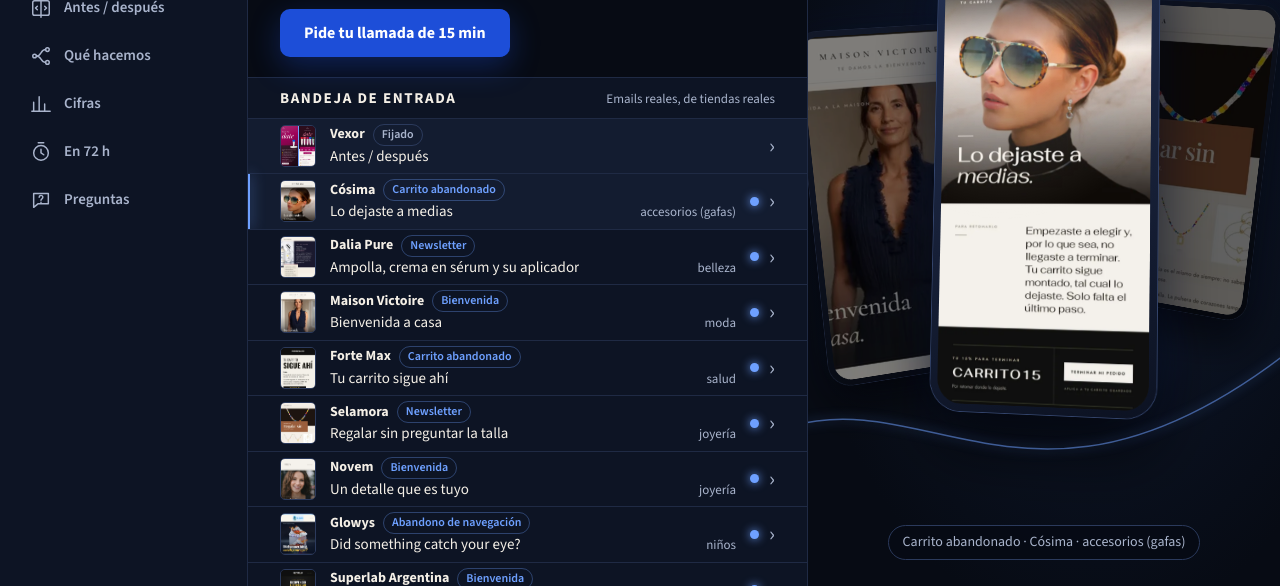
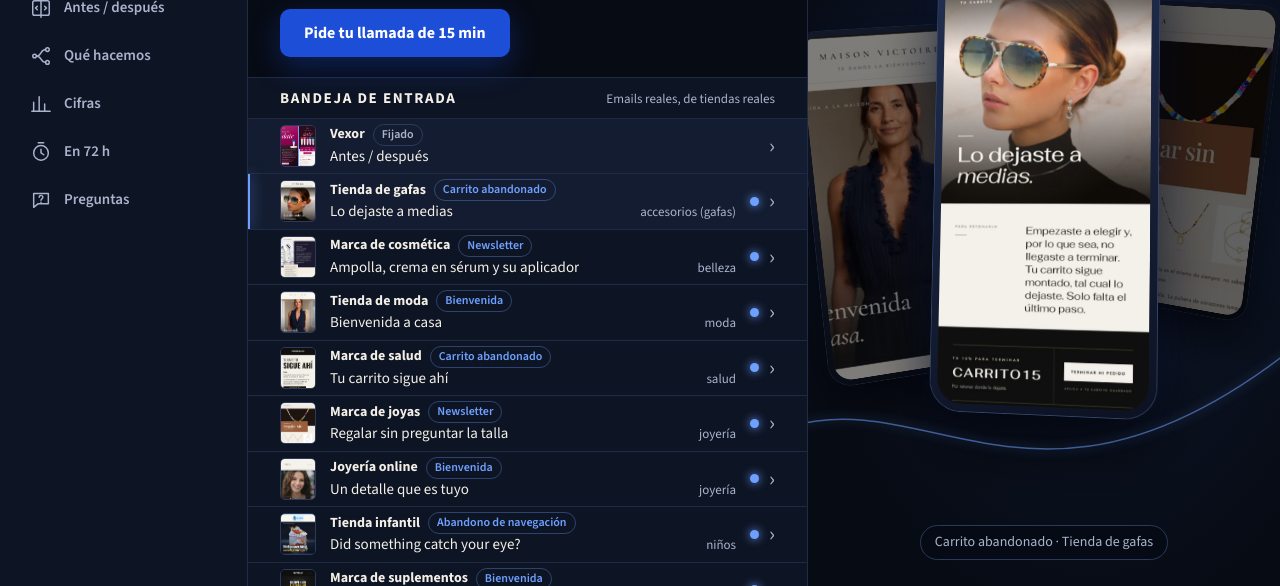
Before and after one commit to vexorpanel/vexor-landing, a plain HTML site: page c-ihcvv6a4oebf/1-bandeja/index.html in a window 1280 px wide. Shown: the part 214-800 px from the top of the page. Drawn offline with Linux system fonts and the light colour scheme.

Commit message:
1-bandeja: remitentes genericos en vez de nombres de tiendas clientes (Carlos: no quiero poner tiendas)
Co-Authored-By: Claude Opus 5.5 <noreply@anthropic.com>

```diff
--- a/c-ihcvv6a4oebf/1-bandeja/index.html
+++ b/c-ihcvv6a4oebf/1-bandeja/index.html
@@ -63,12 +63,12 @@
         </div>
 
         <div class="strip" id="strip" aria-label="Emails reales, de tiendas reales">
-          <button class="peek" type="button" data-i="0"><img src="img/emails/cosima_1_th.webp" alt="" width="300" height="420"><span>Cósima</span></button>
-          <button class="peek" type="button" data-i="2"><img src="img/emails/maison-victoire_1_th.webp" alt="" width="300" height="420"><span>Maison Victoire</span></button>
-          <button class="peek" type="button" data-i="3"><img src="img/emails/fortemax_1_th.webp" alt="" width="300" height="420"><span>Forte Max</span></button>
-          <button class="peek" type="button" data-i="4"><img src="img/emails/selamora_1_th.webp" alt="" width="300" height="420" loading="lazy"><span>Selamora</span></button>
-          <button class="peek" type="button" data-i="5"><img src="img/emails/novem_1_th.webp" alt="" width="300" height="420" loading="lazy"><span>Novem</span></button>
-          <button class="peek" type="button" data-i="7"><img src="img/emails/superlab_1_th.webp" alt="" width="300" height="420" loading="lazy"><span>Superlab Argentina</span></button>
+          <button class="peek" type="button" data-i="0"><img src="img/emails/cosima_1_th.webp" alt="" width="300" height="420"><span>Tienda de gafas</span></button>
+          <button class="peek" type="button" data-i="2"><img src="img/emails/maison-victoire_1_th.webp" alt="" width="300" height="420"><span>Tienda de moda</span></button>
+          <button class="peek" type="button" data-i="3"><img src="img/emails/fortemax_1_th.webp" alt="" width="300" height="420"><span>Marca de salud</span></button>
+          <button class="peek" type="button" data-i="4"><img src="img/emails/selamora_1_th.webp" alt="" width="300" height="420" loading="lazy"><span>Marca de joyas</span></button>
+          <button class="peek" type="button" data-i="5"><img src="img/emails/novem_1_th.webp" alt="" width="300" height="420" loading="lazy"><span>Joyería online</span></button>
+          <button class="peek" type="button" data-i="7"><img src="img/emails/superlab_1_th.webp" alt="" width="300" height="420" loading="lazy"><span>Marca de suplementos</span></button>
         </div>
 
         <div class="inbox" id="inbox">
@@ -84,16 +84,16 @@
           </a>
 
           <ol class="list" id="list" aria-label="Diez emails reales de clientes de Vexor">
-            <li><a class="row mail" href="img/emails/cosima_1.webp" data-i="0" data-full="img/emails/cosima_1.webp" data-h="1724" data-cap="Carrito abandonado · Cósima · accesorios (gafas)" data-from="Cósima"><span class="thumb"><img src="img/emails/cosima_1_th.webp" width="300" height="420" alt="Email de carrito abandonado de Cósima (accesorios (gafas)): primer plano de una mujer con gafas de sol de montura de carey y el titular «Lo dejaste a medias»."></span><span class="row-txt"><span class="row-from">Cósima <i class="chip">Carrito abandonado</i></span><span class="row-subj">Lo dejaste a medias</span><span class="row-prev">accesorios (gafas)</span></span><span class="row-go" aria-hidden="true"><i class="dot"></i>›</span></a></li>
-            <li><a class="row mail" href="img/emails/dalia-pure_1.webp" data-i="1" data-full="img/emails/dalia-pure_1.webp" data-h="2672" data-cap="Newsletter · Dalia Pure · belleza" data-from="Dalia Pure"><span class="thumb"><img src="img/emails/dalia-pure_1_th.webp" width="300" height="420" alt="Email de newsletter de Dalia Pure (belleza): una ampolla de sérum con colágeno sobre fondo azul marino y un texto largo de producto."></span><span class="row-txt"><span class="row-from">Dalia Pure <i class="chip">Newsletter</i></span><span class="row-subj">Ampolla, crema en sérum y su aplicador</span><span class="row-prev">belleza</span></span><span class="row-go" aria-hidden="true"><i class="dot"></i>›</span></a></li>
-            <li><a class="row mail" href="img/emails/maison-victoire_1.webp" data-i="2" data-full="img/emails/maison-victoire_1.webp" data-h="1880" data-cap="Bienvenida · Maison Victoire · moda" data-from="Maison Victoire"><span class="thumb"><img src="img/emails/maison-victoire_1_th.webp" width="300" height="420" alt="Email de bienvenida de Maison Victoire (moda): una mujer con vestido azul marino de pie junto a una ventana y el titular «Bienvenida a casa»."></span><span class="row-txt"><span class="row-from">Maison Victoire <i class="chip">Bienvenida</i></span><span class="row-subj">Bienvenida a casa</span><span class="row-prev">moda</span></span><span class="row-go" aria-hidden="true"><i class="dot"></i>›</span></a></li>
-            <li><a class="row mail" href="img/emails/fortemax_1.webp" data-i="3" data-full="img/emails/fortemax_1.webp" data-h="2332" data-cap="Carrito abandonado · Forte Max · salud" data-from="Forte Max"><span class="thumb"><img src="img/emails/fortemax_1_th.webp" width="300" height="420" alt="Email de carrito abandonado de Forte Max (salud): el titular «Tu carrito sigue ahí» en letras grandes sobre fondo blanco y un botón negro para recuperar el carrito."></span><span class="row-txt"><span class="row-from">Forte Max <i class="chip">Carrito abandonado</i></span><span class="row-subj">Tu carrito sigue ahí</span><span class="row-prev">salud</span></span><span class="row-go" aria-hidden="true"><i class="dot"></i>›</span></a></li>
-            <li><a class="row mail" href="img/emails/selamora_1.webp" data-i="4" data-full="img/emails/selamora_1.webp" data-h="2336" data-cap="Newsletter · Selamora · joyería" data-from="Selamora"><span class="thumb"><img src="img/emails/selamora_1_th.webp" width="300" height="420" alt="Email de newsletter de Selamora (joyería): un collar de cuentas de colores y el titular «Regalar sin preguntar la talla»."></span><span class="row-txt"><span class="row-from">Selamora <i class="chip">Newsletter</i></span><span class="row-subj">Regalar sin preguntar la talla</span><span class="row-prev">joyería</span></span><span class="row-go" aria-hidden="true"><i class="dot"></i>›</span></a></li>
-            <li><a class="row mail" href="img/emails/novem_1.webp" data-i="5" data-full="img/emails/novem_1.webp" data-h="1810" data-cap="Bienvenida · Novem · joyería" data-from="Novem"><span class="thumb"><img src="img/emails/novem_1_th.webp" width="300" height="420" alt="Email de bienvenida de Novem (joyería): retrato de una mujer sonriendo y el titular «Un detalle que es tuyo»."></span><span class="row-txt"><span class="row-from">Novem <i class="chip">Bienvenida</i></span><span class="row-subj">Un detalle que es tuyo</span><span class="row-prev">joyería</span></span><span class="row-go" aria-hidden="true"><i class="dot"></i>›</span></a></li>
-            <li><a class="row mail" href="img/emails/glowys_1.webp" data-i="6" data-full="img/emails/glowys_1.webp" data-h="1860" data-cap="Abandono de navegación · Glowys · niños" data-from="Glowys"><span class="thumb"><img src="img/emails/glowys_1_th.webp" width="300" height="420" loading="lazy" alt="Email de abandono de navegación de Glowys (niños): unas zapatillas deportivas infantiles blancas y el titular «Did something catch your eye?»."></span><span class="row-txt"><span class="row-from">Glowys <i class="chip">Abandono de navegación</i></span><span class="row-subj">Did something catch your eye?</span><span class="row-prev">niños</span></span><span class="row-go" aria-hidden="true"><i class="dot"></i>›</span></a></li>
-            <li><a class="row mail" href="img/emails/superlab_1.webp" data-i="7" data-full="img/emails/superlab_1.webp" data-h="1664" data-cap="Bienvenida · Superlab Argentina · salud" data-from="Superlab Argentina"><span class="thumb"><img src="img/emails/superlab_1_th.webp" width="300" height="420" loading="lazy" alt="Email de bienvenida de Superlab Argentina (salud): una caja de parches de alivio muscular sobre fondo negro y el titular «Bienvenido a Superlab»."></span><span class="row-txt"><span class="row-from">Superlab Argentina <i class="chip">Bienvenida</i></span><span class="row-subj">Bienvenido a Superlab</span><span class="row-prev">salud</span></span><span class="row-go" aria-hidden="true"><i class="dot"></i>›</span></a></li>
-            <li><a class="row mail" href="img/emails/palmora-society_1.webp" data-i="8" data-full="img/emails/palmora-society_1.webp" data-h="2926" data-cap="Newsletter · Palmora Society · moda (bolsos)" data-from="Palmora Society"><span class="thumb"><img src="img/emails/palmora-society_1_th.webp" width="300" height="420" loading="lazy" alt="Email de newsletter de Palmora Society (moda (bolsos)): una modelo con un bolso marrón de ante y el texto «For the days that carry it all.»."></span><span class="row-txt"><span class="row-from">Palmora Society <i class="chip">Newsletter</i></span><span class="row-subj">For the days that carry it all.</span><span class="row-prev">moda (bolsos)</span></span><span class="row-go" aria-hidden="true"><i class="dot"></i>›</span></a></li>
-            <li><a class="row mail" href="img/emails/aqualo_1.webp" data-i="9" data-full="img/emails/aqualo_1.webp" data-h="2472" data-cap="Bienvenida · Aqualo · belleza" data-from="Aqualo"><span class="thumb"><img src="img/emails/aqualo_1_th.webp" width="300" height="420" loading="lazy" alt="Email de bienvenida de Aqualo (belleza): dos botellas de champú con romero sobre un fondo de plantas y el titular «Bienvenida» con el aviso de que el descuento ya está activo."></span><span class="row-txt"><span class="row-from">Aqualo <i class="chip">Bienvenida</i></span><span class="row-subj">Bienvenida</span><span class="row-prev">belleza</span></span><span class="row-go" aria-hidden="true"><i class="dot"></i>›</span></a></li>
+            <li><a class="row mail" href="img/emails/cosima_1.webp" data-i="0" data-full="img/emails/cosima_1.webp" data-h="1724" data-cap="Carrito abandonado · Tienda de gafas" data-from="Tienda de gafas"><span class="thumb"><img src="img/emails/cosima_1_th.webp" width="300" height="420" alt="Email de carrito abandonado de una tienda de gafas: primer plano de una mujer con gafas de sol de montura de carey y el titular «Lo dejaste a medias»."></span><span class="row-txt"><span class="row-from">Tienda de gafas <i class="chip">Carrito abandonado</i></span><span class="row-subj">Lo dejaste a medias</span><span class="row-prev">accesorios (gafas)</span></span><span class="row-go" aria-hidden="true"><i class="dot"></i>›</span></a></li>
+            <li><a class="row mail" href="img/emails/dalia-pure_1.webp" data-i="1" data-full="img/emails/dalia-pure_1.webp" data-h="2672" data-cap="Newsletter · Marca de cosmética" data-from="Marca de cosmética"><span class="thumb"><img src="img/emails/dalia-pure_1_th.webp" width="300" height="420" alt="Email de newsletter de una marca de cosmética: una ampolla de sérum con colágeno sobre fondo azul marino y un texto largo de producto."></span><span class="row-txt"><span class="row-from">Marca de cosmética <i class="chip">Newsletter</i></span><span class="row-subj">Ampolla, crema en sérum y su aplicador</span><span class="row-prev">belleza</span></span><span class="row-go" aria-hidden="true"><i class="dot"></i>›</span></a></li>
+            <li><a class="row mail" href="img/emails/maison-victoire_1.webp" data-i="2" data-full="img/emails/maison-victoire_1.webp" data-h="1880" data-cap="Bienvenida · Tienda de moda" data-from="Tienda de moda"><span class="thumb"><img src="img/emails/maison-victoire_1_th.webp" width="300" height="420" alt="Email de bienvenida de una tienda de moda: una mujer con vestido azul marino de pie junto a una ventana y el titular «Bienvenida a casa»."></span><span class="row-txt"><span class="row-from">Tienda de moda <i class="chip">Bienvenida</i></span><span class="row-subj">Bienvenida a casa</span><span class="row-prev">moda</span></span><span class="row-go" aria-hidden="true"><i class="dot"></i>›</span></a></li>
+            <li><a class="row mail" href="img/emails/fortemax_1.webp" data-i="3" data-full="img/emails/fortemax_1.webp" data-h="2332" data-cap="Carrito abandonado · Marca de salud" data-from="Marca de salud"><span class="thumb"><img src="img/emails/fortemax_1_th.webp" width="300" height="420" alt="Email de carrito abandonado de una marca de salud: el titular «Tu carrito sigue ahí» en letras grandes sobre fondo blanco y un botón negro para recuperar el carrito."></span><span class="row-txt"><span class="row-from">Marca de salud <i class="chip">Carrito abandonado</i></span><span class="row-subj">Tu carrito sigue ahí</span><span class="row-prev">salud</span></span><span class="row-go" aria-hidden="true"><i class="dot"></i>›</span></a></li>
+            <li><a class="row mail" href="img/emails/selamora_1.webp" data-i="4" data-full="img/emails/selamora_1.webp" data-h="2336" data-cap="Newsletter · Marca de joyas" data-from="Marca de joyas"><span class="thumb"><img src="img/emails/selamora_1_th.webp" width="300" height="420" alt="Email de newsletter de una marca de joyas: un collar de cuentas de colores y el titular «Regalar sin preguntar la talla»."></span><span class="row-txt"><span class="row-from">Marca de joyas <i class="chip">Newsletter</i></span><span class="row-subj">Regalar sin preguntar la talla</span><span class="row-prev">joyería</span></span><span class="row-go" aria-hidden="true"><i class="dot"></i>›</span></a></li>
+            <li><a class="row mail" href="img/emails/novem_1.webp" data-i="5" data-full="img/emails/novem_1.webp" data-h="1810" data-cap="Bienvenida · Joyería online" data-from="Joyería online"><span class="thumb"><img src="img/emails/novem_1_th.webp" width="300" height="420" alt="Email de bienvenida de una joyería online: retrato de una mujer sonriendo y el titular «Un detalle que es tuyo»."></span><span class="row-txt"><span class="row-from">Joyería online <i class="chip">Bienvenida</i></span><span class="row-subj">Un detalle que es tuyo</span><span class="row-prev">joyería</span></span><span class="row-go" aria-hidden="true"><i class="dot"></i>›</span></a></li>
+            <li><a class="row mail" href="img/emails/glowys_1.webp" data-i="6" data-full="img/emails/glowys_1.webp" data-h="1860" data-cap="Abandono de navegación · Tienda infantil" data-from="Tienda infantil"><span class="thumb"><img src="img/emails/glowys_1_th.webp" width="300" height="420" loading="lazy" alt="Email de abandono de navegación de una tienda infantil: unas zapatillas deportivas infantiles blancas y el titular «Did something catch your eye?»."></span><span class="row-txt"><span class="row-from">Tienda infantil <i class="chip">Abandono de navegación</i></span><span class="row-subj">Did something catch your eye?</span><span class="row-prev">niños</span></span><span class="row-go" aria-hidden="true"><i class="dot"></i>›</span></a></li>
+            <li><a class="row mail" href="img/emails/superlab_1.webp" data-i="7" data-full="img/emails/superlab_1.webp" data-h="1664" data-cap="Bienvenida · Marca de suplementos" data-from="Marca de suplementos"><span class="thumb"><img src="img/emails/superlab_1_th.webp" width="300" height="420" loading="lazy" alt="Email de bienvenida de una marca de suplementos: una caja de parches de alivio muscular sobre fondo negro y el titular «Bienvenido a Superlab»."></span><span class="row-txt"><span class="row-from">Marca de suplementos <i class="chip">Bienvenida</i></span><span class="row-subj">Bienvenido a Superlab</span><span class="row-prev">salud</span></span><span class="row-go" aria-hidden="true"><i class="dot"></i>›</span></a></li>
+            <li><a class="row mail" href="img/emails/palmora-society_1.webp" data-i="8" data-full="img/emails/palmora-society_1.webp" data-h="2926" data-cap="Newsletter · Tienda de bolsos" data-from="Tienda de bolsos"><span class="thumb"><img src="img/emails/palmora-society_1_th.webp" width="300" height="420" loading="lazy" alt="Email de newsletter de una tienda de bolsos: una modelo con un bolso marrón de ante y el texto «For the days that carry it all.»."></span><span class="row-txt"><span class="row-from">Tienda de bolsos <i class="chip">Newsletter</i></span><span class="row-subj">For the days that carry it all.</span><span class="row-prev">moda (bolsos)</span></span><span class="row-go" aria-hidden="true"><i class="dot"></i>›</span></a></li>
+            <li><a class="row mail" href="img/emails/aqualo_1.webp" data-i="9" data-full="img/emails/aqualo_1.webp" data-h="2472" data-cap="Bienvenida · Marca de belleza" data-from="Marca de belleza"><span class="thumb"><img src="img/emails/aqualo_1_th.webp" width="300" height="420" loading="lazy" alt="Email de bienvenida de una marca de belleza: dos botellas de champú con romero sobre un fondo de plantas y el titular «Bienvenida» con el aviso de que el descuento ya está activo."></span><span class="row-txt"><span class="row-from">Marca de belleza <i class="chip">Bienvenida</i></span><span class="row-subj">Bienvenida</span><span class="row-prev">belleza</span></span><span class="row-go" aria-hidden="true"><i class="dot"></i>›</span></a></li>
           </ol>
           <p class="inbox-hint">Desliza y pulsa un email para verlo entero.</p>
         </div>
@@ -118,7 +118,7 @@
           <div class="phone phone-b1"><div class="screen"><img src="img/emails/maison-victoire_1_th.webp" alt="" width="300" height="420" loading="lazy"></div></div>
           <div class="phone phone-main"><div class="screen"><img id="stage-img" src="img/emails/cosima_1.webp" alt="" width="600" height="1724" loading="lazy"></div><i class="glass"></i></div>
         </div>
-        <p class="stage-cap"><span id="stage-cap">Carrito abandonado · Cósima · accesorios (gafas)</span></p>
+        <p class="stage-cap"><span id="stage-cap">Carrito abandonado · Tienda de gafas</span></p>
         <svg class="thread thread-stage" viewBox="0 0 600 800" preserveAspectRatio="none"><path d="M-20 640 C 160 600 300 760 620 560"/></svg>
       </div>
     </section>
@@ -208,7 +208,7 @@
           <li><b>Cada mes te decimos cuánto has ganado.</b><span>En una página.</span></li>
           <li><b>El canal mejora solo, sin que lo pidas.</b></li>
         </ul>
-        <div class="minis" aria-hidden="true"><figure><img src="img/emails/fortemax_1_th.webp" alt="" width="300" height="420" loading="lazy"><figcaption>Carrito abandonado · Forte Max · salud</figcaption></figure><figure><img src="img/emails/cosima_1_th.webp" alt="" width="300" height="420" loading="lazy"><figcaption>Carrito abandonado · Cósima · accesorios (gafas)</figcaption></figure><figure><img src="img/emails/glowys_1_th.webp" alt="" width="300" height="420" loading="lazy"><figcaption>Abandono de navegación · Glowys · niños</figcaption></figure><figure><img src="img/emails/selamora_1_th.webp" alt="" width="300" height="420" loading="lazy"><figcaption>Newsletter · Selamora · joyería</figcaption></figure><figure><img src="img/emails/dalia-pure_1_th.webp" alt="" width="300" height="420" loading="lazy"><figcaption>Newsletter · Dalia Pure · belleza</figcaption></figure><figure><img src="img/emails/palmora-society_1_th.webp" alt="" width="300" height="420" loading="lazy"><figcaption>Newsletter · Palmora Society · moda (bolsos)</figcaption></figure></div>
+        <div class="minis" aria-hidden="true"><figure><img src="img/emails/fortemax_1_th.webp" alt="" width="300" height="420" loading="lazy"><figcaption>Carrito abandonado · Marca de salud</figcaption></figure><figure><img src="img/emails/cosima_1_th.webp" alt="" width="300" height="420" loading="lazy"><figcaption>Carrito abandonado · Tienda de gafas</figcaption></figure><figure><img src="img/emails/glowys_1_th.webp" alt="" width="300" height="420" loading="lazy"><figcaption>Abandono de navegación · Tienda infantil</figcaption></figure><figure><img src="img/emails/selamora_1_th.webp" alt="" width="300" height="420" loading="lazy"><figcaption>Newsletter · Marca de joyas</figcaption></figure><figure><img src="img/emails/dalia-pure_1_th.webp" alt="" width="300" height="420" loading="lazy"><figcaption>Newsletter · Marca de cosmética</figcaption></figure><figure><img src="img/emails/palmora-society_1_th.webp" alt="" width="300" height="420" loading="lazy"><figcaption>Newsletter · Tienda de bolsos</figcaption></figure></div>
         <a class="btn btn-end" href="mailto:gerard@vexorconsulting.com">Pide tu llamada de 15 min</a>
       </div>
     </section>
@@ -257,7 +257,7 @@
           <p class="lab">Flujos</p>
           <ul aria-label="Flujos del sistema"><li>Bienvenida</li><li>Carrito abandonado</li><li>Pago abandonado</li><li>Producto visto</li><li>Visita sin compra</li><li>Después de la compra</li><li>Reposición</li></ul>
           <p class="note">Instalamos un sistema de flujos ya probado. La personalización llega después, cuando los datos la justifican.</p>
-          <div class="minis" aria-hidden="true"><figure><img src="img/emails/novem_1_th.webp" alt="" width="300" height="420" loading="lazy"><figcaption>Bienvenida · Novem · joyería</figcaption></figure><figure><img src="img/emails/cosima_1_th.webp" alt="" width="300" height="420" loading="lazy"><figcaption>Carrito abandonado · Cósima · accesorios (gafas)</figcaption></figure><figure><img src="img/emails/maison-victoire_1_th.webp" alt="" width="300" height="420" loading="lazy"><figcaption>Bienvenida · Maison Victoire · moda</figcaption></figure><figure><img src="img/emails/fortemax_1_th.webp" alt="" width="300" height="420" loading="lazy"><figcaption>Carrito abandonado · Forte Max · salud</figcaption></figure><figure><img src="img/emails/glowys_1_th.webp" alt="" width="300" height="420" loading="lazy"><figcaption>Abandono de navegación · Glowys · niños</figcaption></figure><figure><img src="img/emails/superlab_1_th.webp" alt="" width="300" height="420" loading="lazy"><figcaption>Bienvenida · Superlab Argentina · salud</figcaption></figure></div>
+          <div class="minis" aria-hidden="true"><figure><img src="img/emails/novem_1_th.webp" alt="" width="300" height="420" loading="lazy"><figcaption>Bienvenida · Joyería online</figcaption></figure><figure><img src="img/emails/cosima_1_th.webp" alt="" width="300" height="420" loading="lazy"><figcaption>Carrito abandonado · Tienda de gafas</figcaption></figure><figure><img src="img/emails/maison-victoire_1_th.webp" alt="" width="300" height="420" loading="lazy"><figcaption>Bienvenida · Tienda de moda</figcaption></figure><figure><img src="img/emails/fortemax_1_th.webp" alt="" width="300" height="420" loading="lazy"><figcaption>Carrito abandonado · Marca de salud</figcaption></figure><figure><img src="img/emails/glowys_1_th.webp" alt="" width="300" height="420" loading="lazy"><figcaption>Abandono de navegación · Tienda infantil</figcaption></figure><figure><img src="img/emails/superlab_1_th.webp" alt="" width="300" height="420" loading="lazy"><figcaption>Bienvenida · Marca de suplementos</figcaption></figure></div>
         </div>
         <a class="btn btn-end" href="mailto:gerard@vexorconsulting.com">Pide tu llamada de 15 min</a>
       </div>
```
